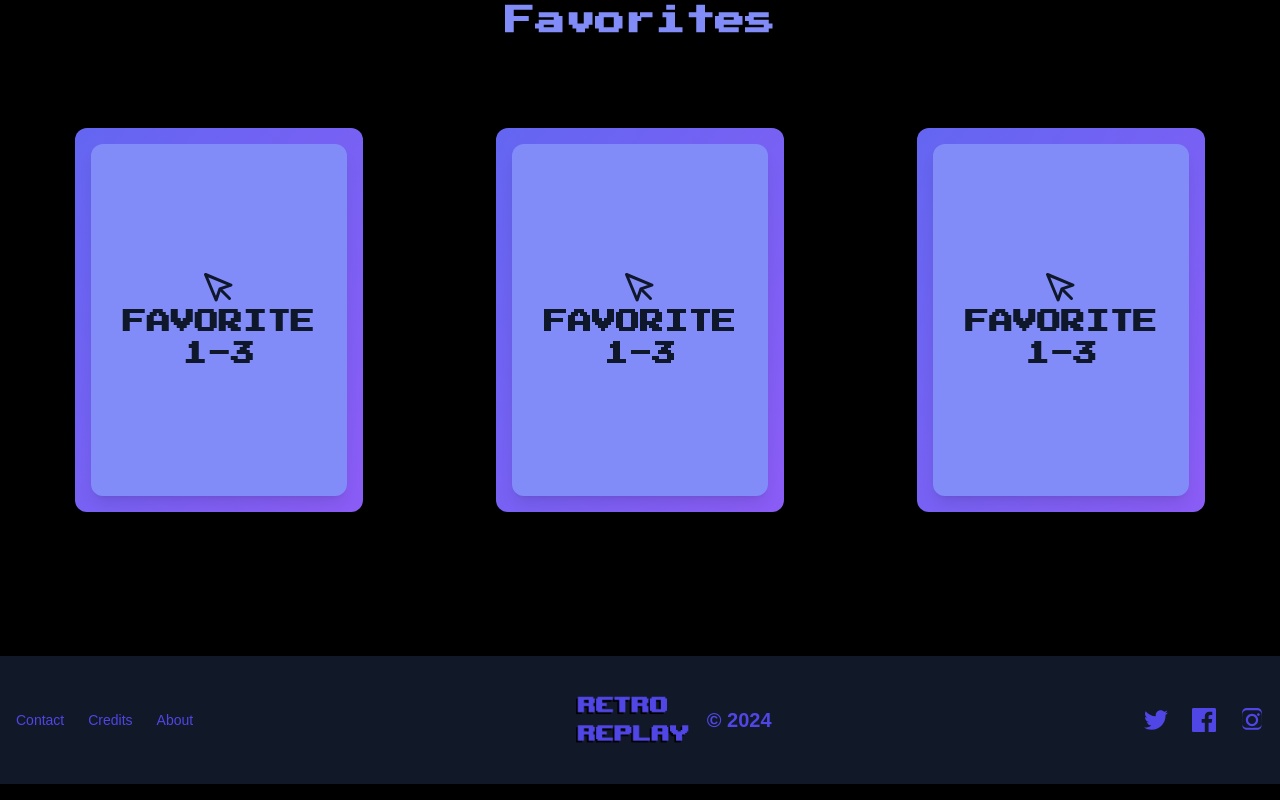
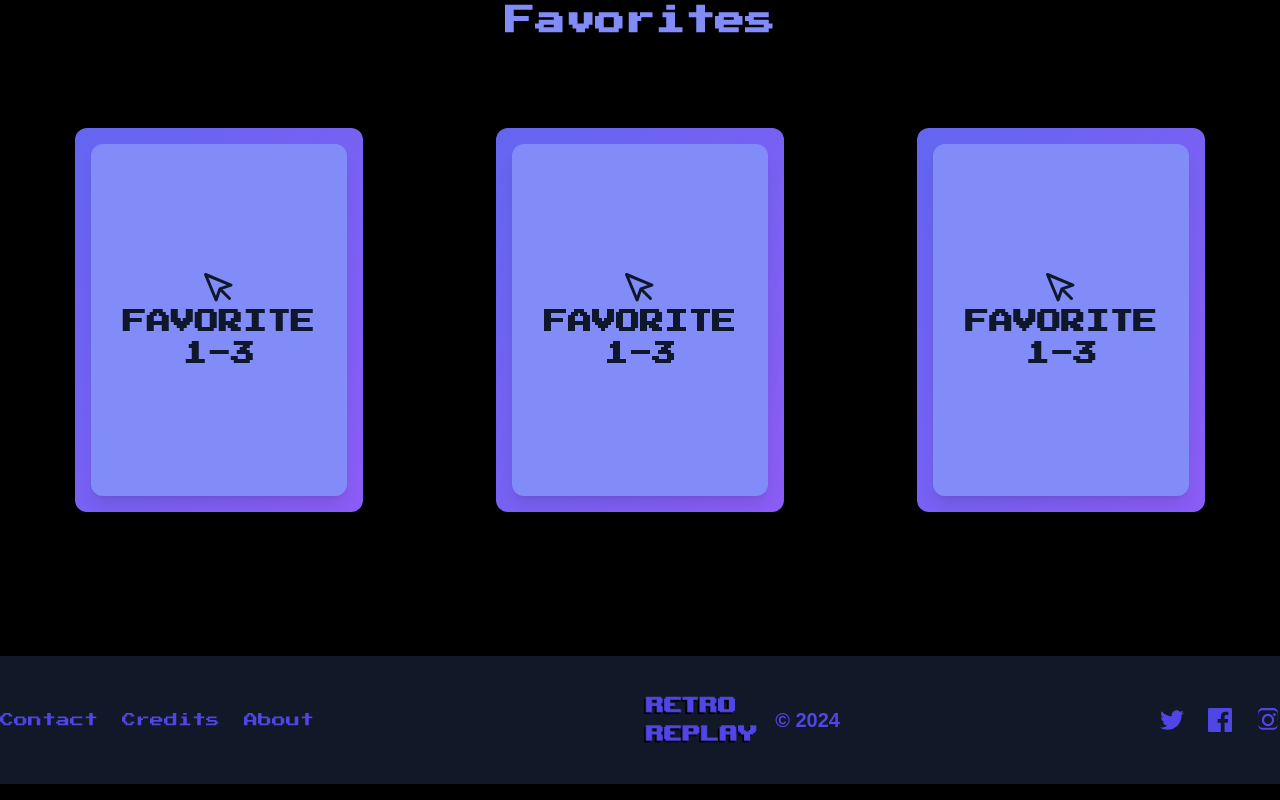
Before and after one commit to JSDWRLD/project_bravo, a React (Vite) app: page / in a window 1280 px wide. Shown: the part 997-1797 px from the top of the page. Built offline with nearby package versions, Linux system fonts and the light colour scheme.

Commit message:
Footer font

```diff
--- a/src/components/Footer.jsx
+++ b/src/components/Footer.jsx
@@ -4,16 +4,16 @@ import logo from '/src/assets/full_logo.PNG';
 const Footer = () => {
     return (
         <footer className="bg-gray-900 text-gray-300 py-8">
-            <div className="container mx-auto px-4 flex flex-col md:flex-row justify-between items-center">
+            <div className="container mx-auto flex flex-col md:flex-row justify-between items-center">
                 {/* Footer Links */}
                 <nav className="flex flex-col md:flex-row space-y-4 md:space-y-0 md:space-x-6 mb-4 md:mb-0">
-                    <NavLink to="/contact" className="text-indigo-600 hover:text-indigo-300 transition">
+                    <NavLink to="/contact" className="text-sm font-retro text-indigo-600 hover:text-indigo-300 transition">
                         Contact
                     </NavLink>
-                    <NavLink to="/credits" className="text-indigo-600 hover:text-indigo-300 transition">
+                    <NavLink to="/credits" className="text-sm font-retro text-indigo-600 hover:text-indigo-300 transition">
                         Credits
                     </NavLink>
-                    <NavLink to="/about" className="text-indigo-600 hover:text-indigo-300 transition">
+                    <NavLink to="/about" className="text-sm font-retro text-indigo-600 hover:text-indigo-300 transition">
                         About
                     </NavLink>
                 </nav>
```
